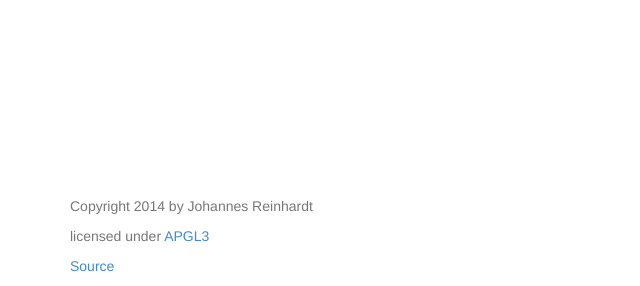
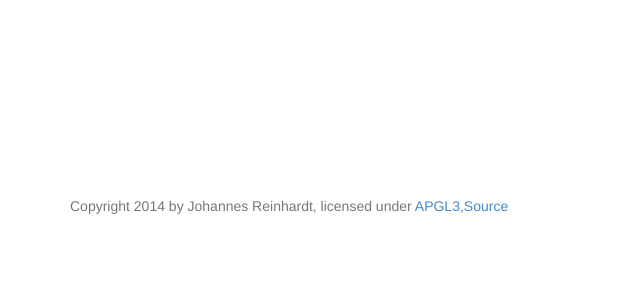
Before and after one commit to jreinhardt/thingcollector, a Flask app: page /submit in a window 1280 px wide. Shown: the part 544-830 px from the top of the page, without its empty margins (0-640 px from the left). After the commit the page ends 758 px from the top, so only its background shows below. Run offline with Flask 2, Linux system fonts and the light colour scheme; parts of the project's set-up code (start-up, migrations or seed data) failed here and were passed over; some libraries are stand-ins or nearby versions.

Commit message:
fix footer layout

```diff
--- a/app/templates/base.html
+++ b/app/templates/base.html
@@ -73,9 +73,7 @@
 
 		<div class="footer">
 			<div class="container">
-				<p class="text-muted">Copyright 2014 by Johannes Reinhardt</p>
-				<p class="text-muted">licensed under <a href="http://www.gnu.org/licenses/agpl.html">APGL3</a></p>
-				<p class="text-muted"><a href="http://github.com/jreinhardt/thingcollector">Source</a></p>
+				<p class="text-muted">Copyright 2014 by Johannes Reinhardt, licensed under <a href="http://www.gnu.org/licenses/agpl.html">APGL3</a>,<a href="http://github.com/jreinhardt/thingcollector">Source</p>
 			</div>
 		</div>
 	</body>
```
